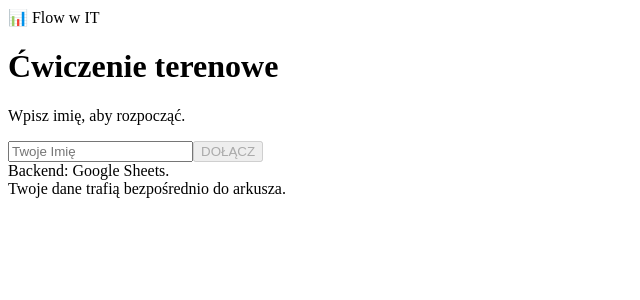
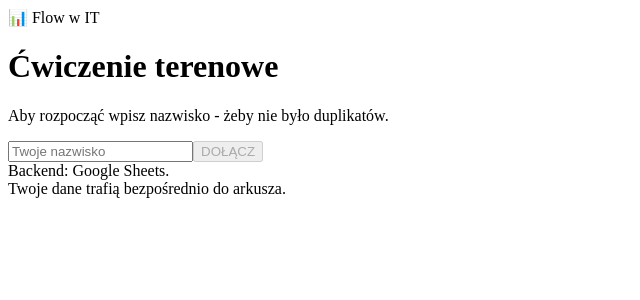
Before and after one commit to MarinaTripetska/kebab, a Vue app: page / in a window 1280 px wide. Shown: the top 300 px of the page, without its empty margins (0-640 px from the left). Built offline with nearby package versions, Linux system fonts and the light colour scheme; the HTML template or start-up script is replaced by a standard one.

Commit message:
Fixed typo

```diff
--- a/src/KebabFlow.vue
+++ b/src/KebabFlow.vue
@@ -60,7 +60,7 @@ const {
       <div v-if="!user" class="flex-1 flex flex-col justify-center items-center space-y-8 fade-in">
         <div class="text-center space-y-2">
           <h1 class="text-3xl font-bold text-gray-800">Ćwiczenie terenowe</h1>
-          <p class="text-gray-500">Wpisz imię, aby rozpocząć.</p>
+          <p class="text-gray-500">Aby rozpocząć wpisz nazwisko - żeby nie było duplikatów.</p>
         </div>
 
         <div class="w-full space-y-4">
@@ -68,7 +68,7 @@ const {
             v-model="nameInput"
             @keyup.enter="login"
             type="text"
-            placeholder="Twoje Imię"
+            placeholder="Twoje nazwisko"
             class="w-full text-center text-xl p-4 border-2 border-gray-300 rounded-xl focus:border-green-500 focus:outline-none transition-colors"
           >
           <button
```
